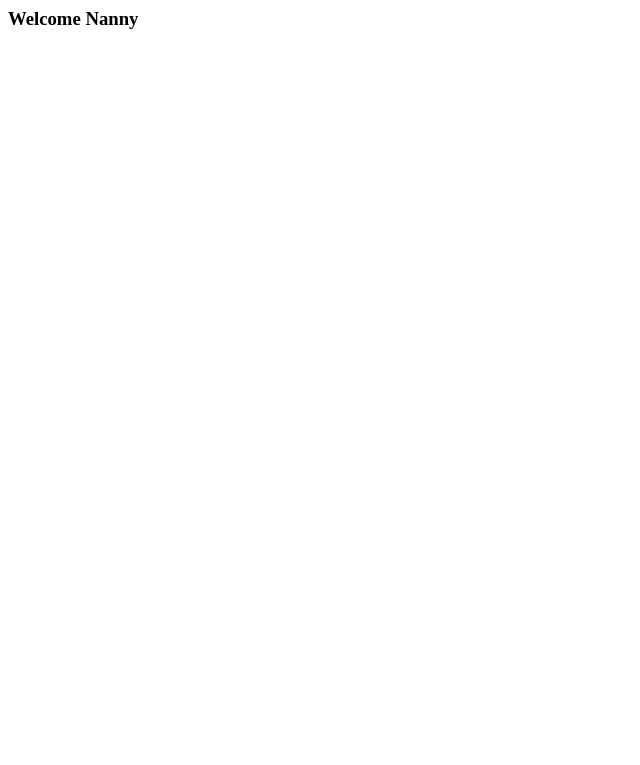
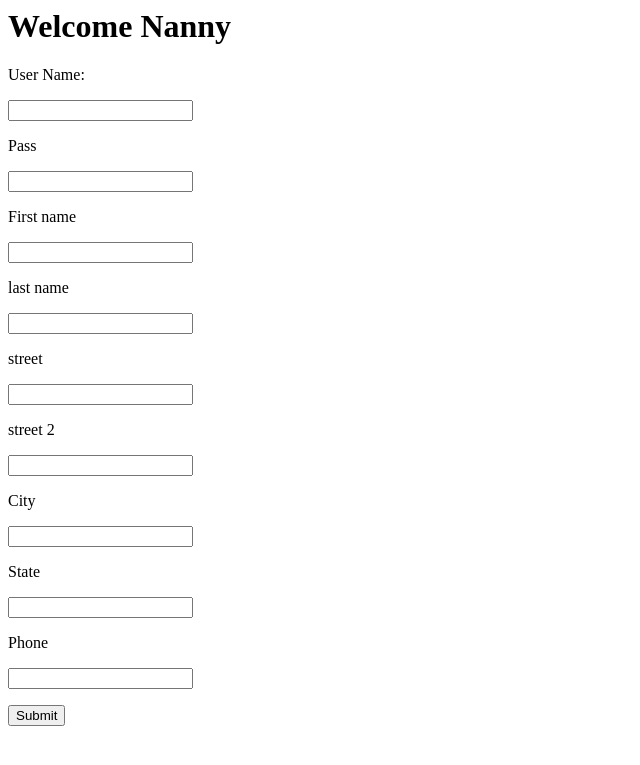
Before and after one commit to ishoshani/nannyBackend, a Django app: page /nannySignUp in a window 1280 px wide. Before the commit the part shown is almost empty. Shown: the top 765 px of the page, without its empty margins (0-640 px from the left). Run offline with Django 3.2, Linux system fonts and the light colour scheme.

Commit message:
add signup process and route for nanny

```diff
--- /dev/null
+++ b/nanny/templates/nanny/done.html
@@ -0,0 +1 @@
+<h3>You're done</h3>
--- a/nanny/templates/nanny/nannySignUp.html
+++ b/nanny/templates/nanny/nannySignUp.html
@@ -1 +1,17 @@
-<h3>Welcome Nanny</h3>
+<h1>Welcome Nanny</h1>
+
+<!-- {% if errormessage %}<p><strong> {{ errormessage}} </strong></p>{% endif %} -->
+
+<form action= "{% url 'nannyProcess' %}" method="post">
+{% csrf_token %}
+<p>User Name:</p><input type="text" name="user_name" value="">
+<p>Pass</p><input type="password" name="password" value="">
+<p>First name</p><input type="text" name="first" value="">
+<p>last name</p><input type="text" name="last" value="">
+<p>street</p><input type="text" name="street" value="">
+<p>street 2</p><input type="text" name="street2" value="">
+<p>City</p><input type="text" name="city" value="">
+<p>State</p><input type="text" name="state" value="">
+<p>Phone</p><input type="text" name="phone" value="">
+<p></p><input type="submit" name="Submit" value="Submit">
+</form>
--- a/nanny/urls.py
+++ b/nanny/urls.py
@@ -5,7 +5,8 @@ from . import views
 urlpatterns = [
     path('', views.index, name='index'),
     path('parentSignUp', views.parentSignUp, name='parentSignUp'),
+    path('parentProcess', views.parentProcess, name = 'parentProcess'),
     path('nannySignUp', views.nannySignUp, name = 'nannySignUp'),
-    path('parentProcess', views.parentDone, name = 'parentProcess'),
-    path('parentDone',views.parentDone, name = 'parentProcess')
+    path('nannyProcess', views.nannyProcess, name = 'nannyProcess'),
+    path('nanny/done', views.done, name = 'done'),
 ]
--- a/nanny/views.py
+++ b/nanny/views.py
@@ -12,10 +12,12 @@ def index(request):
     template = loader.get_template('nanny/index.html')
     context = {}
     return HttpResponse(template.render(context, request))
+
 def parentSignUp(request):
     template = loader.get_template('nanny/parentSignUp.html')
     context = {}
     return HttpResponse(template.render(context, request))
+
 def parentProcess(request):
     info = {
     "username" : request.POST["user_name"],
@@ -27,18 +29,26 @@ def parentProcess(request):
     }
 
     id = Host.objects.create(**info);
-    return HttpResponseRedirect("nanny/parentDone")
-
-def parentDone(request):
-    return render(request, 'nanny/ParentDone.html', {})
+    return HttpResponseRedirect("nanny/done")
 
 def nannySignUp(request):
     template = loader.get_template('nanny/nannySignUp.html')
     context = {}
     return HttpResponse(template.render(context, request))
 
+def nannyProcess(request):
+    info = {
+    "username" : request.POST["user_name"],
+    "first_name" :  request.POST["first"],
+    "last_name" : request.POST["last"],
+    "phone" : request.POST["phone"],
+    "password" : request.POST["password"],
+    "location" : ""+request.POST["street"]+" "+request.POST["street2"]+", "+request.POST["city"]+", "+request.POST["state"]
+    }
 
+    id = Host.objects.create(**info);
+    return HttpResponseRedirect("nanny/done")
 
-
-
-# Create your views here.
+def done(request):
+    print(request)
+    return render(request, 'nanny/done.html', {})
```
Also changed, not shown: db.sqlite3 (deleted).
